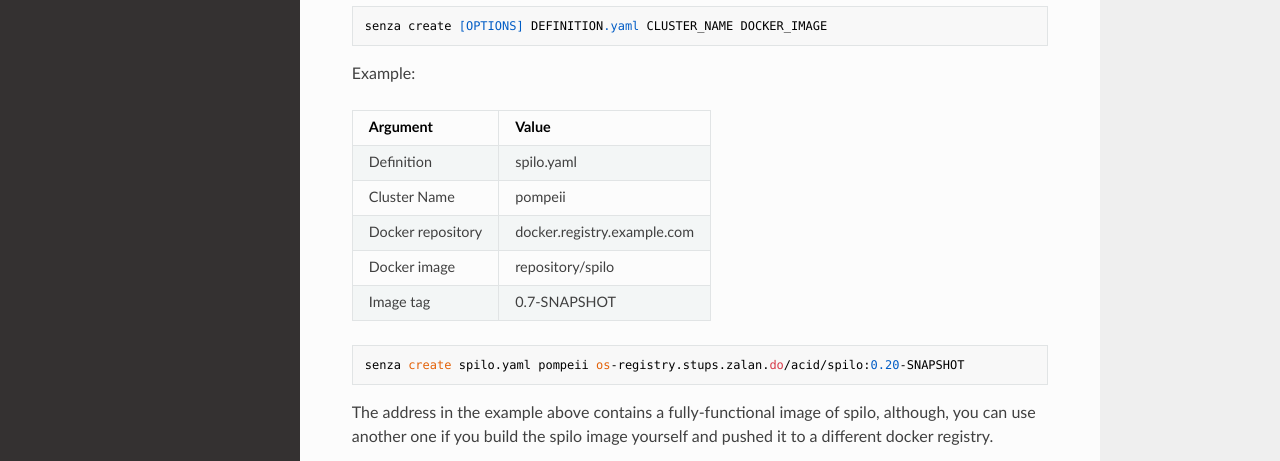
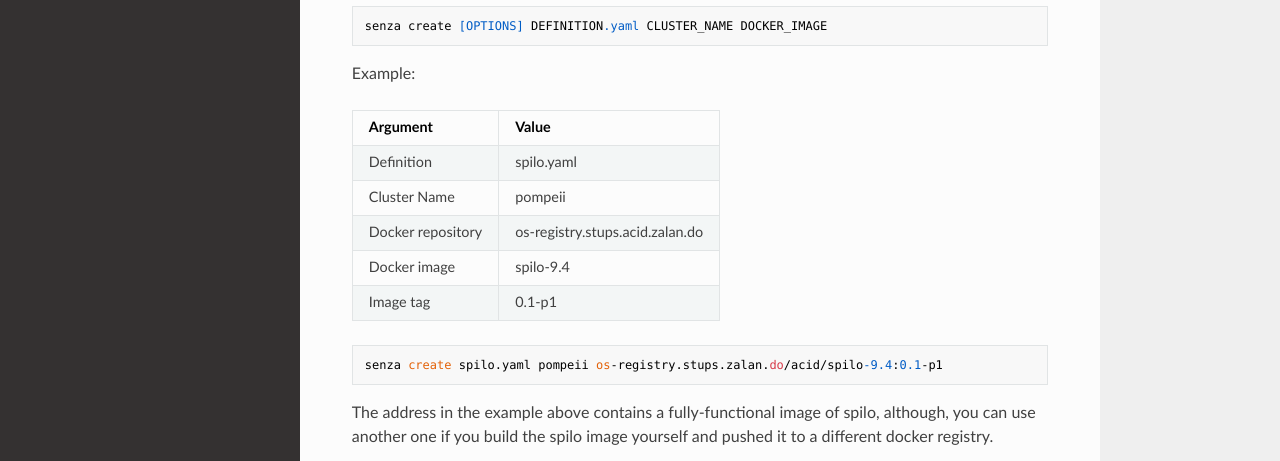
Before and after one commit to zalando/spilo, an MkDocs documentation site: the page built from docs/user-guide/deploy_spilo.md, in a window 1280 px wide and 1272 px high. Shown: the part 622-1083 px from the top of the window. Built offline with MkDocs 1.6.1, drawn with Linux system fonts in a browser that asks for light colours; nearby versions of some CDN libraries; old or Windows-style settings are respelled for this version of MkDocs.

Commit message:
Point to the stable spilo release in the documentation.

```diff
--- a/docs/user-guide/deploy_spilo.md
+++ b/docs/user-guide/deploy_spilo.md
@@ -26,11 +26,11 @@
 -------------------|-------
 Definition		   | spilo.yaml
 Cluster Name	   | pompeii
-Docker repository  | docker.registry.example.com
-Docker image       | repository/spilo
-Image tag          | 0.7-SNAPSHOT
+Docker repository  | os-registry.stups.acid.zalan.do
+Docker image       | spilo-9.4
+Image tag          | 0.1-p1
 
-	senza create spilo.yaml pompeii os-registry.stups.zalan.do/acid/spilo:0.20-SNAPSHOT
+	senza create spilo.yaml pompeii os-registry.stups.zalan.do/acid/spilo-9.4:0.1-p1
 
 The address in the example above contains a fully-functional image of spilo, although, you can use another one if you build the spilo image yourself and pushed it to a different docker registry.
 
```
